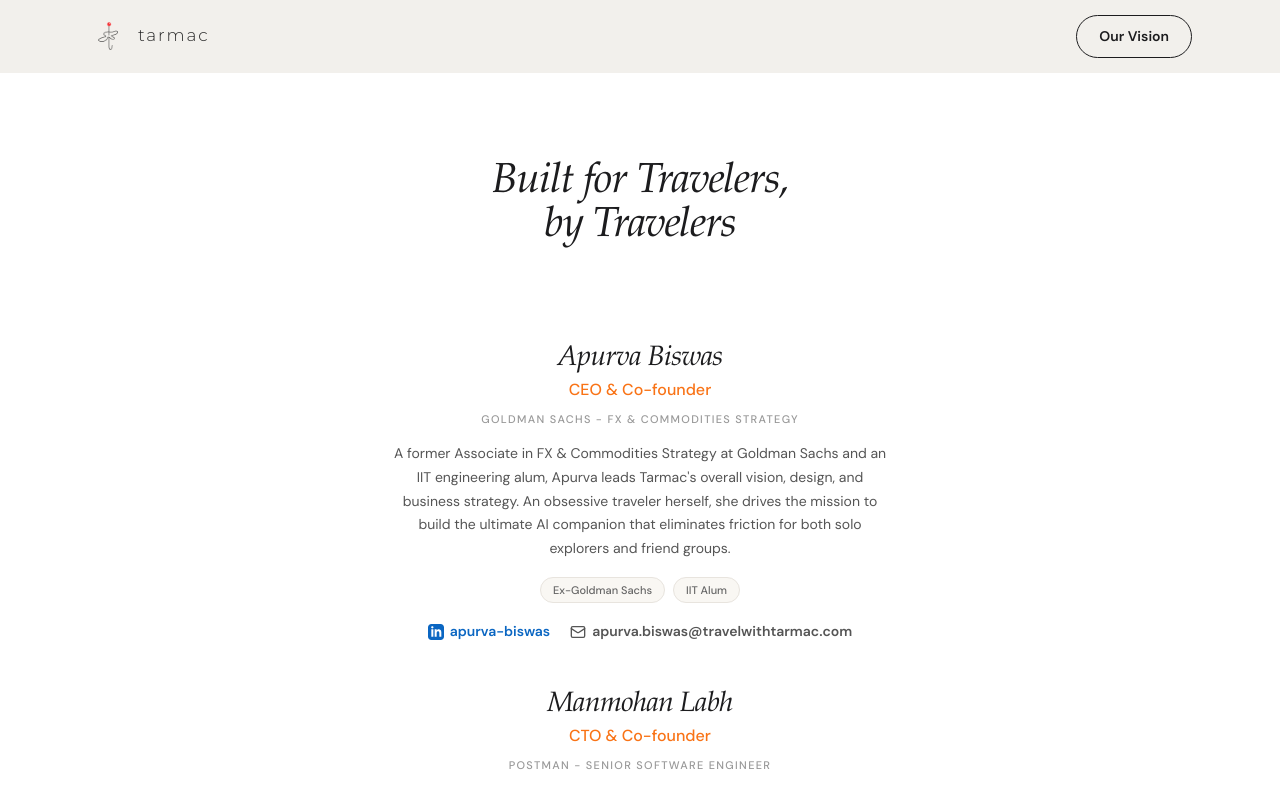
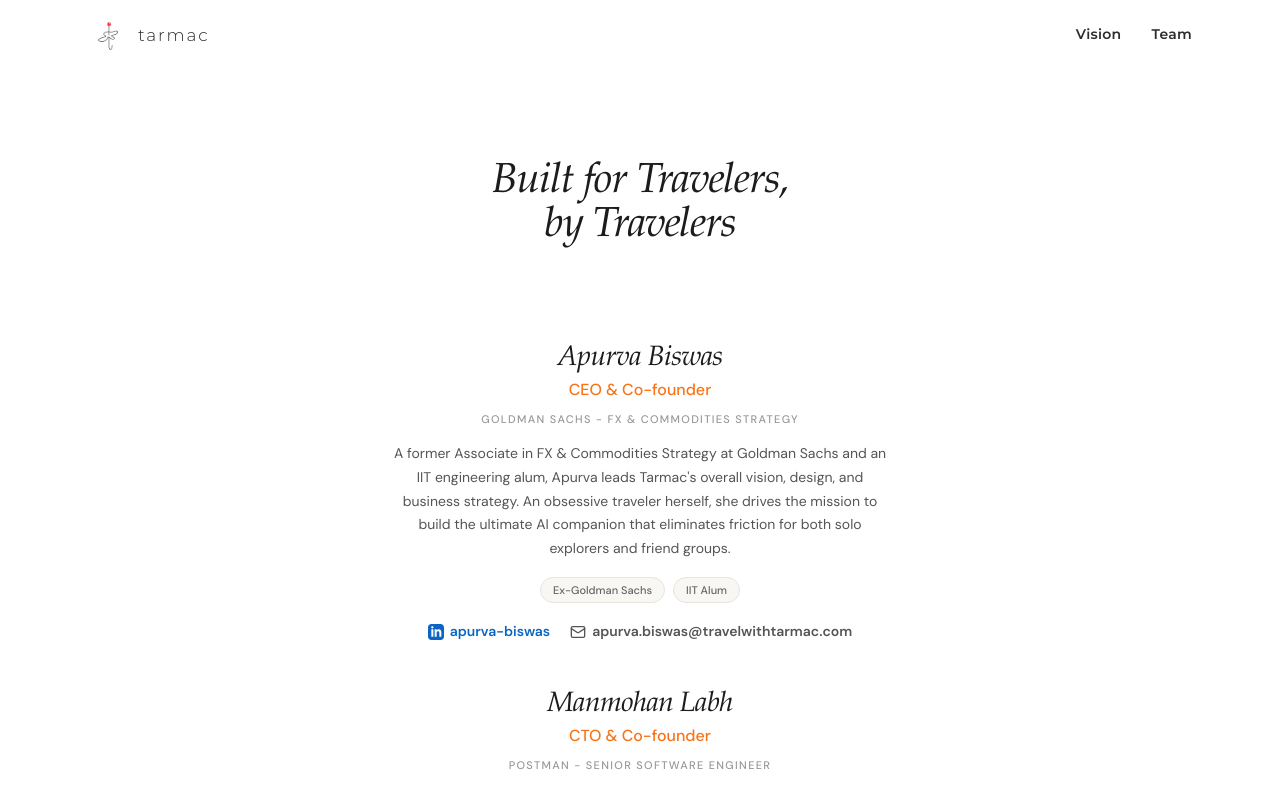
Before and after one commit to labhmanmohan25/project_tarmac_website, a Next.js app: page /team in a window 1280 px wide. Shown: the top 792 px of the page. Built offline with nearby package versions, Linux system fonts and the light colour scheme; a web font is replaced by a local one.

Commit message:
feat: update Header component to use text links for Vision and Team; add transparent prop in Team page

```diff
--- a/components/Header.js
+++ b/components/Header.js
@@ -1,7 +1,9 @@
 import Link from "next/link";
+import { useRouter } from "next/router";
 import { useEffect, useState } from "react";
 
 export default function Header({ transparent = false, dark = false }) {
+  const router = useRouter();
   const [scrolled, setScrolled] = useState(false);
 
   useEffect(() => {
@@ -66,6 +68,31 @@
           gap: 12px;
         }
 
+        .header-text-link {
+          font-family: "Montserrat", sans-serif;
+          font-size: 14px;
+          font-weight: 600;
+          letter-spacing: 0.02em;
+          text-decoration: none;
+          cursor: pointer;
+        }
+
+        .header-text-link span {
+          position: relative;
+          display: inline-block;
+          border-bottom: 2px solid transparent;
+          padding-bottom: 2px;
+          background: linear-gradient(to right, currentColor 0%, currentColor 100%) no-repeat;
+          background-size: 0% 2px;
+          background-position: bottom left;
+          transition: background-size 0.3s ease, transform 0.3s ease;
+        }
+
+        .header-text-link:hover span {
+          background-size: 100% 2px;
+          transform: skewX(-10deg);
+        }
+
         @media (max-width: 768px) {
           .header-nav {
             padding: 0 16px;
@@ -116,27 +143,31 @@
           </span>
         </Link>
 
-        {/* Vision CTA */}
-        <div style={{ display: "flex", alignItems: "center", gap: "10px" }}>
-          <Link
-            href="/vision"
-            className="btn-dark-outline header-cta"
+        {/* Vision + Team nav text links */}
+        <div style={{ display: "flex", alignItems: "center", gap: "30px" }}>
+          {/* Old bordered button styling intentionally removed in favor of plain text links. */}
+          <span
+            className="header-text-link"
+            onClick={() => router.push("/vision")}
             style={{
-              padding: "10px 22px",
-              fontSize: "14px",
-              fontWeight: "600",
-              textDecoration: "none",
               display: "inline-flex",
               alignItems: "center",
               justifyContent: "center",
-              ...(dark && {
-                color: "rgba(255,255,255,0.92)",
-                border: "1.5px solid rgba(255,255,255,0.55)",
-              }),
             }}
           >
-            <span className="header-cta-label">Our Vision</span>
-          </Link>
+            <span style={{ color: dark ? "rgba(255,255,255,0.92)" : "#2D2D2D" }}>Vision</span>
+          </span>
+          <span
+            className="header-text-link"
+            onClick={() => router.push("/team")}
+            style={{
+              display: "inline-flex",
+              alignItems: "center",
+              justifyContent: "center",
+            }}
+          >
+            <span style={{ color: dark ? "rgba(255,255,255,0.92)" : "#2D2D2D" }}>Team</span>
+          </span>
         </div>
       </nav>
     </header>
--- a/pages/team.js
+++ b/pages/team.js
@@ -66,7 +66,7 @@
         jsonLd={TEAM_JSON_LD}
       />
 
-      <Header />
+      <Header transparent />
 
       <section
         id="team"
```
